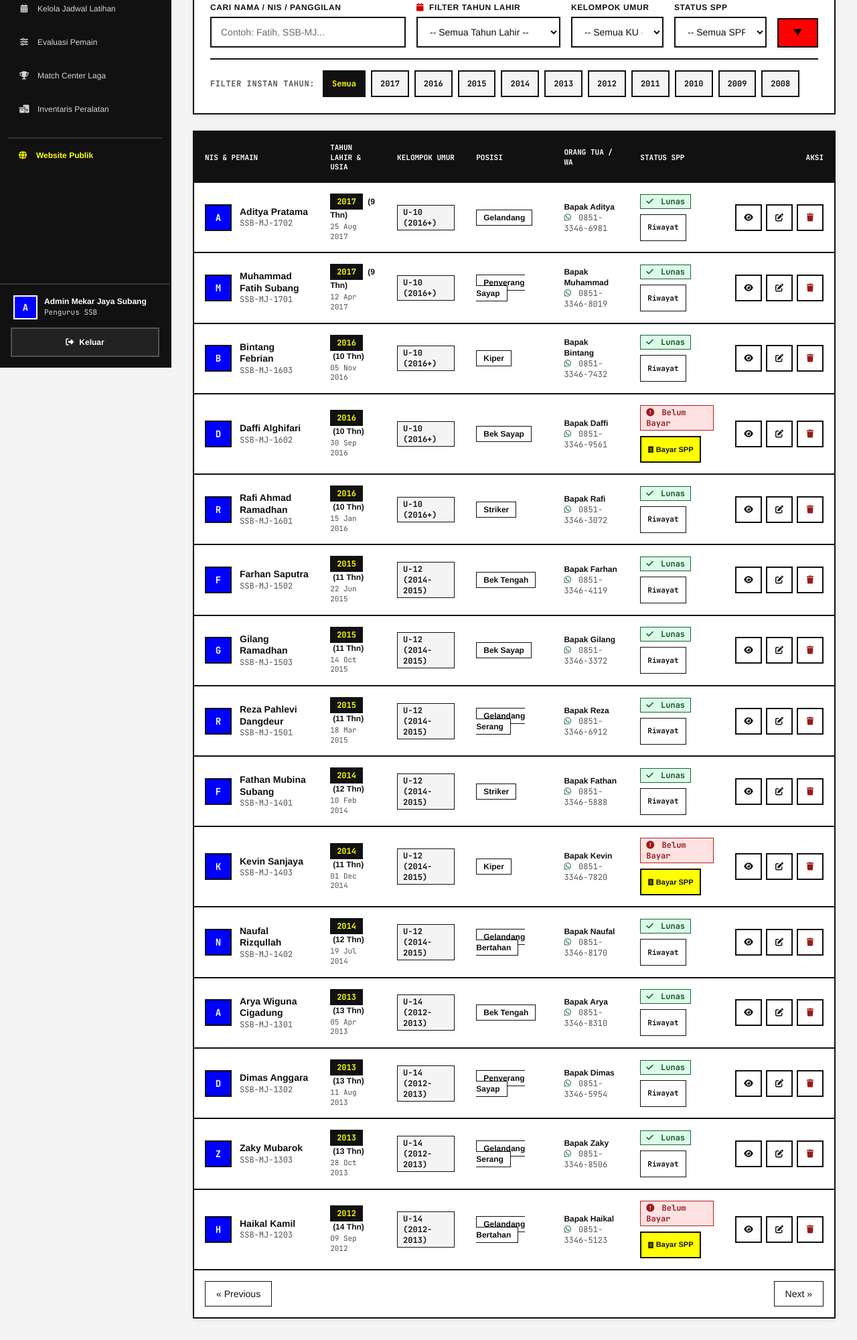
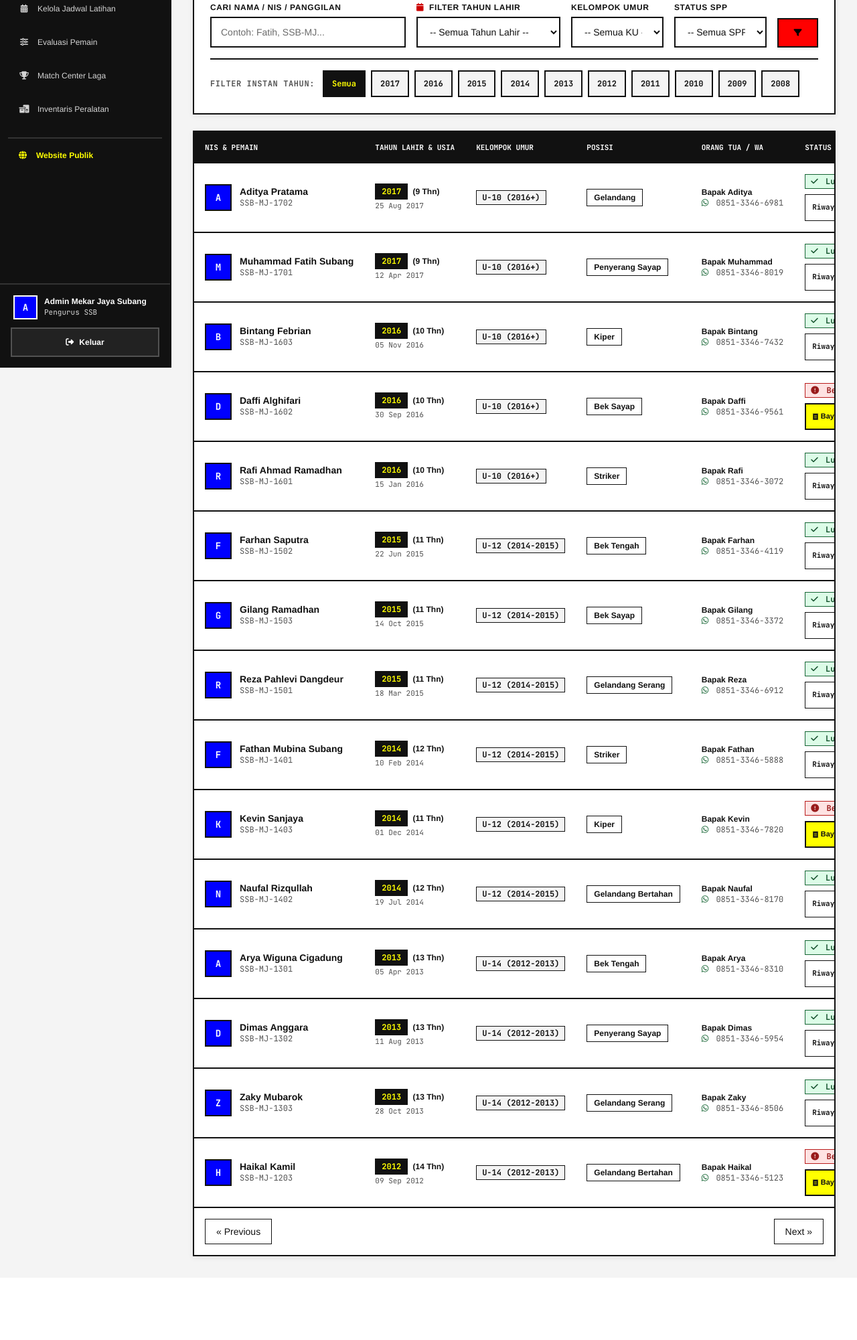
Before and after one commit to dapaaa07/mekarjaya-sports, a Laravel app: page /admin/players in a window 1280 px wide. Shown: the part 251-2252 px from the top of the page at 67% size. After the commit the page ends 2134 px from the top, so only its background shows below. Run offline with Laravel 12, Linux system fonts and the light colour scheme; a user stored in the database is signed in; data comes from the database, SQL or seed files in the repository; data that the repository does not hold is empty; style sheets or scripts are compiled from the project's sources.

Commit message:
fix(players): prevent position badge and table columns from wrapping and overlapping

```diff
--- a/resources/css/app.css
+++ b/resources/css/app.css
@@ -259,6 +259,7 @@ textarea.ds-input:user-valid {
         font-size: 0.75rem;
         font-weight: 700;
         display: inline-block;
+        white-space: nowrap;
     }
 
     .badge-blue {
@@ -270,6 +271,7 @@ textarea.ds-input:user-valid {
         font-size: 0.75rem;
         font-weight: 700;
         display: inline-block;
+        white-space: nowrap;
     }
 
     .badge-red {
@@ -281,6 +283,7 @@ textarea.ds-input:user-valid {
         font-size: 0.75rem;
         font-weight: 700;
         display: inline-block;
+        white-space: nowrap;
     }
 
     .badge-secondary {
@@ -292,6 +295,7 @@ textarea.ds-input:user-valid {
         font-size: 0.75rem;
         font-weight: 600;
         display: inline-block;
+        white-space: nowrap;
     }
 
     .badge-success {
@@ -303,6 +307,7 @@ textarea.ds-input:user-valid {
         font-size: 0.75rem;
         font-weight: 700;
         display: inline-block;
+        white-space: nowrap;
     }
 
     .badge-danger {
@@ -314,6 +319,7 @@ textarea.ds-input:user-valid {
         font-size: 0.75rem;
         font-weight: 700;
         display: inline-block;
+        white-space: nowrap;
     }
 }
 
--- a/resources/views/admin/players/index.blade.php
+++ b/resources/views/admin/players/index.blade.php
@@ -121,16 +121,16 @@
     <div class="editorial-card p-0 overflow-hidden">
 
         <div class="overflow-x-auto">
-            <table class="w-full text-left text-xs text-[#111111]">
+            <table class="w-full min-w-[960px] text-left text-xs text-[#111111]">
                 <thead class="bg-[#111111] text-white font-mono font-bold uppercase text-[11px]">
                     <tr>
-                        <th class="p-4">NIS & Pemain</th>
-                        <th class="p-4">Tahun Lahir & Usia</th>
-                        <th class="p-4">Kelompok Umur</th>
-                        <th class="p-4">Posisi</th>
-                        <th class="p-4">Orang Tua / WA</th>
-                        <th class="p-4">Status SPP</th>
-                        <th class="p-4 text-right">Aksi</th>
+                        <th class="p-4 whitespace-nowrap">NIS &amp; Pemain</th>
+                        <th class="p-4 whitespace-nowrap">Tahun Lahir &amp; Usia</th>
+                        <th class="p-4 whitespace-nowrap">Kelompok Umur</th>
+                        <th class="p-4 whitespace-nowrap">Posisi</th>
+                        <th class="p-4 whitespace-nowrap">Orang Tua / WA</th>
+                        <th class="p-4 whitespace-nowrap">Status SPP</th>
+                        <th class="p-4 text-right whitespace-nowrap">Aksi</th>
                     </tr>
                 </thead>
                 <tbody class="divide-y-2 divide-[#111111] bg-white">
@@ -138,7 +138,7 @@
                         <tr class="hover:bg-[#F4F4F4] transition-colors">
 
                             <!-- NIS & Player Name -->
-                            <td class="p-4">
+                            <td class="p-4 whitespace-nowrap">
                                 <div class="flex items-center gap-3">
                                     <div class="w-10 h-10 bg-[#0000FF] text-white border-2 border-[#111111] font-mono font-bold flex items-center justify-center text-sm flex-shrink-0">
                                         {{ strtoupper(substr($player->full_name, 0, 1)) }}
@@ -153,8 +153,8 @@
                             </td>
 
                             <!-- Birth Year & Age -->
-                            <td class="p-4">
-                                <span class="px-2.5 py-1 bg-[#111111] text-[#FFFF00] font-mono font-bold text-xs inline-block">
+                            <td class="p-4 whitespace-nowrap">
+                                <span class="px-2.5 py-1 bg-[#111111] text-[#FFFF00] font-mono font-bold text-xs inline-block whitespace-nowrap">
                                     {{ $player->birth_year }}
                                 </span>
                                 <span class="text-xs font-bold text-[#111111] ml-1">({{ $player->age }} Thn)</span>
@@ -162,25 +162,25 @@
                             </td>
 
                             <!-- Kelompok Umur Badge -->
-                            <td class="p-4">
-                                <span class="badge-secondary font-mono">{{ $player->age_category_badge }}</span>
+                            <td class="p-4 whitespace-nowrap">
+                                <span class="badge-secondary font-mono whitespace-nowrap inline-block">{{ $player->age_category_badge }}</span>
                             </td>
 
                             <!-- Position -->
-                            <td class="p-4">
-                                <span class="px-2.5 py-1 border border-[#111111] bg-white text-[#111111] text-xs font-semibold">
+                            <td class="p-4 whitespace-nowrap">
+                                <span class="inline-block whitespace-nowrap px-2.5 py-1 border border-[#111111] bg-white text-[#111111] text-xs font-semibold">
                                     {{ $player->position }}
                                 </span>
                             </td>
 
                             <!-- Parent Info -->
-                            <td class="p-4">
+                            <td class="p-4 whitespace-nowrap">
                                 <span class="block font-bold text-[#111111]">{{ $player->parent_name }}</span>
-                                <span class="text-xs font-mono text-[#525252]"><i class="fa-brands fa-whatsapp text-[#166534] mr-1" aria-hidden="true"></i> {{ $player->parent_phone }}</span>
+                                <span class="text-xs font-mono text-[#525252] block whitespace-nowrap"><i class="fa-brands fa-whatsapp text-[#166534] mr-1" aria-hidden="true"></i> {{ $player->parent_phone }}</span>
                             </td>
 
                             <!-- SPP Status (Derived from Current Month SppPayment Ledger) -->
-                            <td class="p-4">
+                            <td class="p-4 whitespace-nowrap">
                                 <div class="flex flex-wrap items-center gap-2">
                                     @php
                                         $curPaid = $player->getTotalSppPaidForMonth();
@@ -256,7 +256,7 @@
                             </td>
 
                             <!-- Action Buttons -->
-                            <td class="p-4 text-right">
+                            <td class="p-4 text-right whitespace-nowrap">
                                 <div class="flex items-center justify-end gap-1.5">
                                     <a href="{{ route('admin.players.show', $player->id) }}"
                                        title="Lihat Rapor Radar"
```
